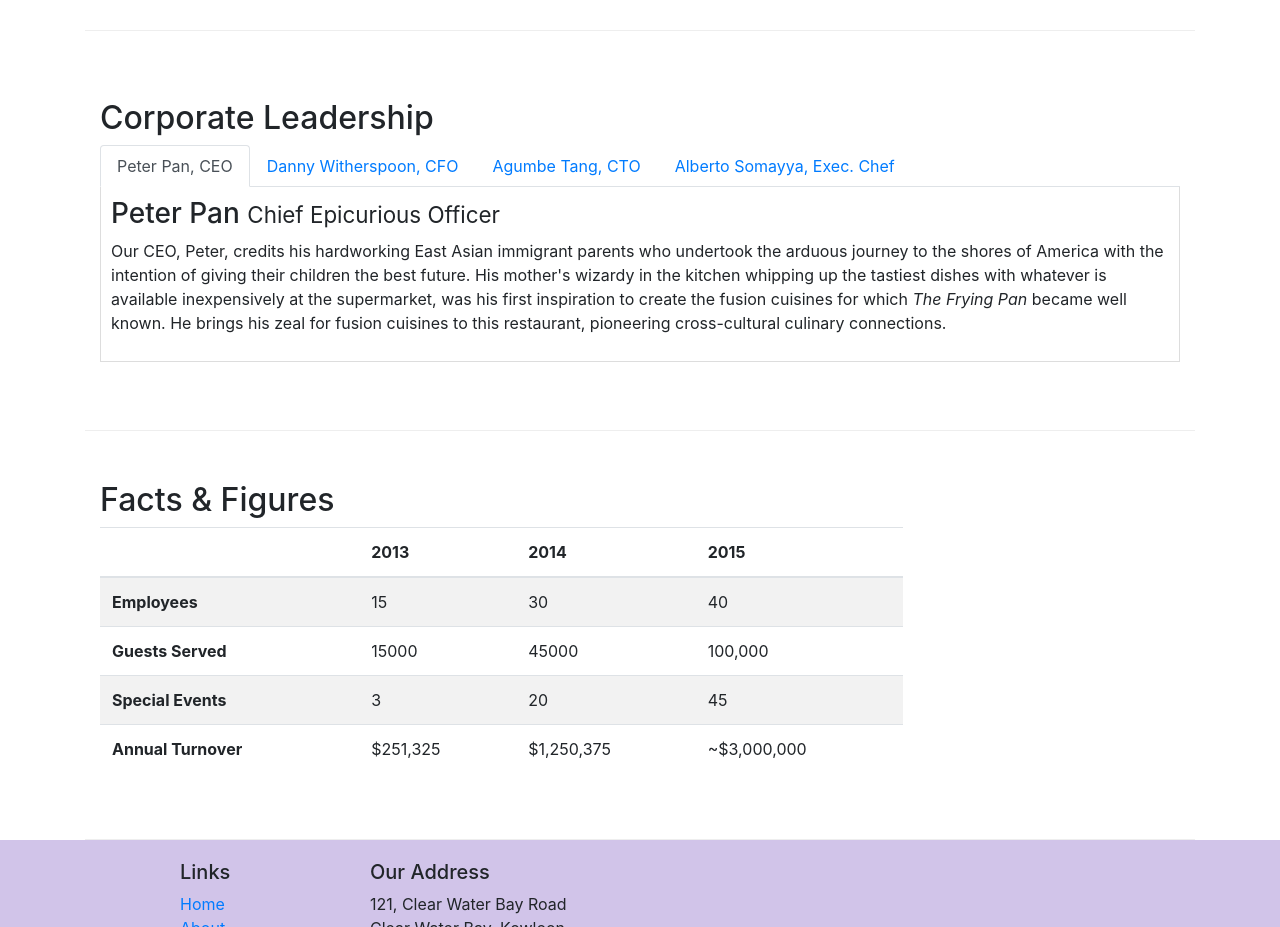
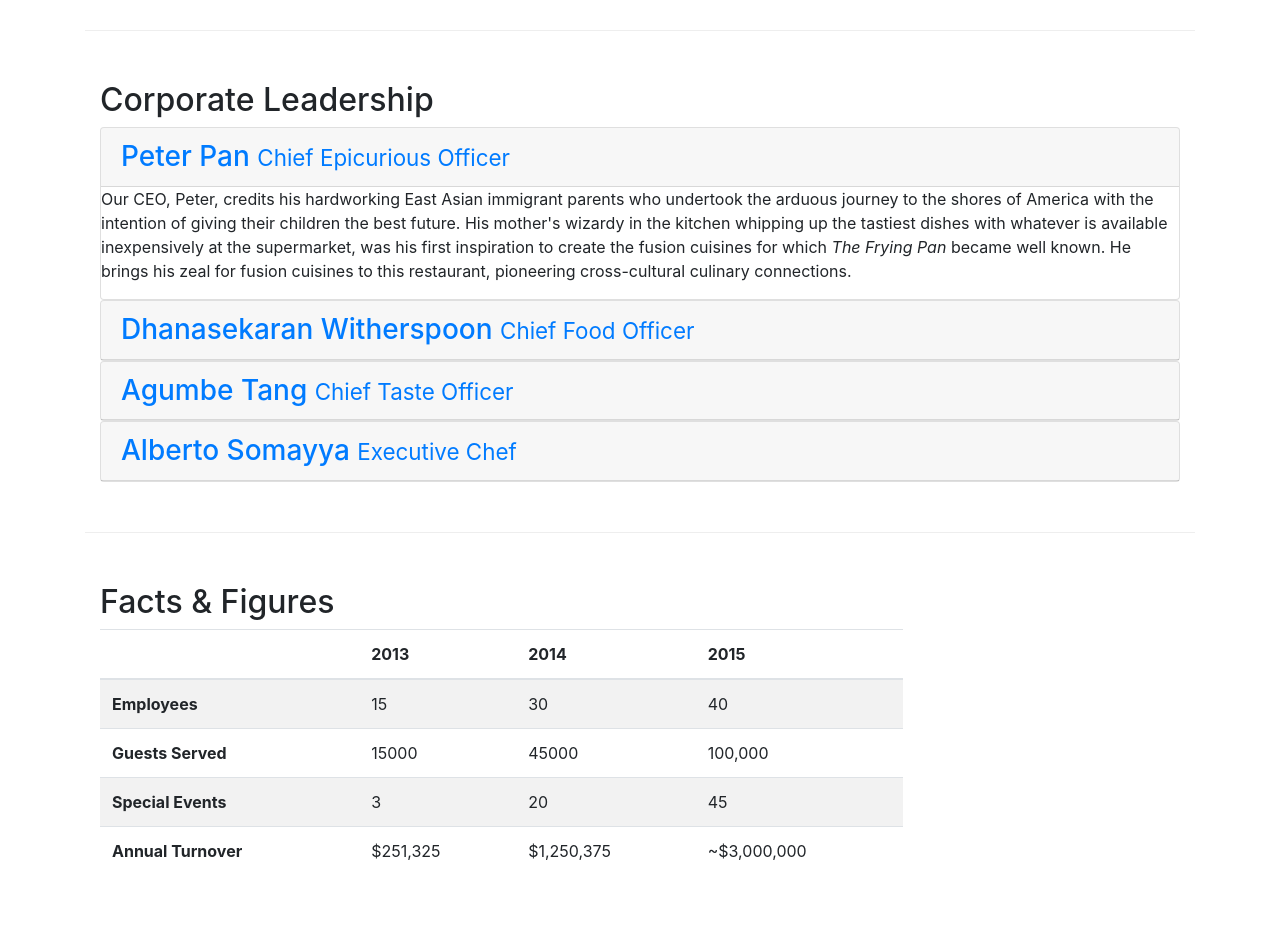
Before and after one commit to weisurya/conFusion, a website: page aboutus.html in a window 1280 px wide. Shown: the part 880-1807 px from the top of the page. Drawn offline with nearby package versions, Linux system fonts and the light colour scheme.

Commit message:
Accordion

```diff
--- a/aboutus.html
+++ b/aboutus.html
@@ -103,6 +103,7 @@
             <div class="col col-sm">
                 <h2>Corporate Leadership</h2>
 
+                <!-- #1 Tabs
                 <ul class="nav nav-tabs">
                     <li class="nav-item">
                         <a class="nav-link active" href="#peter" role="tab" data-toggle="tab">Peter Pan, CEO</a>
@@ -122,25 +123,68 @@
                 </ul>
 
                 <div class="tab-content">
-                    <div role="tabpanel" class="tab-pane fade show active" id="peter">
-                        <h3>Peter Pan <small>Chief Epicurious Officer</small></h3>
-                        <p class="hidden-xs-down">Our CEO, Peter, credits his hardworking East Asian immigrant parents who undertook the arduous journey to the shores of America with the intention of giving their children the best future. His mother's wizardy in the kitchen whipping up the tastiest dishes with whatever is available inexpensively at the supermarket, was his first inspiration to create the fusion cuisines for which <em>The Frying Pan</em> became well known. He brings his zeal for fusion cuisines to this restaurant, pioneering cross-cultural culinary connections.</p>
+                        <div role="tabpanel" class="tab-pane fade show active" id="peter">
+                -->
+
+                <div id="accordion" role="tablist">
+                     <div class="card">
+                        <div class="card-header" role="tab" id="peterhead">
+                        <h3 class="mb-0">
+                            <a data-toggle="collapse" data-parent="#accordion" href="#peter">
+                            Peter Pan <small>Chief Epicurious Officer</small>
+                            </a>
+                        </h3>
+                     </div>
+                    <div role="tabpanel" class="collapse show" id="peter">
+                            <div class="card-block">
+                                <p class="hidden-xs-down">Our CEO, Peter, credits his hardworking East Asian immigrant parents who undertook the arduous journey to the shores of America with the intention of giving their children the best future. His mother's wizardy in the kitchen whipping up the tastiest dishes with whatever is available inexpensively at the supermarket, was his first inspiration to create the fusion cuisines for which <em>The Frying Pan</em> became well known. He brings his zeal for fusion cuisines to this restaurant, pioneering cross-cultural culinary connections.</p>
+                            </div>
+                        </div>
                     </div>
 
-                    <div role="tabpanel" class="tab-pane fade" id="danny">
-                        <h3>Dhanasekaran Witherspoon <small>Chief Food Officer</small></h3>
-                        <p class="hidden-xs-down">Our CFO, Danny, as he is affectionately referred to by his colleagues, comes from a long established family tradition in farming and produce. His experiences growing up on a farm in the Australian outback gave him great appreciation for varieties of food sources. As he puts it in his own words, <em>Everything that runs, wins, and everything that stays, pays!</em></p>
+                    <div class="card">
+                        <div class="card-header" role="tab" id="dannyhead">
+                            <h3 class="mb-0">
+                                <a class="collapsed" data-toggle="collapse" data-parent="#accordion" href="#danny">
+                                Dhanasekaran Witherspoon <small>Chief Food Officer</small>
+                                </a>
+                            </h3>
+                        </div>
+                        <div role="tabpanel" class="collapse" id="danny">
+                            <div class="card-block">
+                            <p class="hidden-xs-down">Our CFO, Danny, as he is affectionately referred to by his colleagues, comes from a long established family tradition in farming and produce. His experiences growing up on a farm in the Australian outback gave him great appreciation for varieties of food sources. As he puts it in his own words, <em>Everything that runs, wins, and everything that stays, pays!</em></p>
+                            </div>
+                        </div>
                     </div>
 
-                    <div role="tabpanel" class="tab-pane fade" id="agumbe">
-                        <h3>Agumbe Tang <small>Chief Taste Officer</small></h3>
-                        <p class="hidden-xs-down">Blessed with the most discerning gustatory sense, Agumbe, our CTO, personally ensures that every dish that we serve meets his exacting tastes. Our chefs dread the tongue lashing that ensues if their dish does not meet his exacting standards. He lives by his motto, <em>You click only if you survive my lick.</em></p>
+                    <div class="card">
+                        <div class="card-header" role="tab" id="agumbehead">
+                            <h3 class="mb-0">
+                                <a class="collapsed" data-toggle="collapse" data-parent="#accordion" href="#agumbe">
+                                Agumbe Tang <small>Chief Taste Officer</small></a>
+                            </h3>
+                        </div>
+                        <div role="tabpanel" class="collapse" id="agumbe">
+                            <div class="card-block">
+                                <p class="hidden-xs-down">Blessed with the most discerning gustatory sense, Agumbe, our CTO, personally ensures that every dish that we serve meets his exacting tastes. Our chefs dread the tongue lashing that ensues if their dish does not meet his exacting standards. He lives by his motto, <em>You click only if you survive my lick.</em></p>
+                            </div>
+                        </div>
                     </div>
 
-                    <div role="tabpanel" class="tab-pane fade" id="alberto">
-                        <h3>Alberto Somayya <small>Executive Chef</small></h3>
-                        <p class="hidden-xs-down">Award winning three-star Michelin chef with wide International experience having worked closely with whos-who in the culinary world, he specializes in creating mouthwatering Indo-Italian fusion experiences. He says, <em>Put together the cuisines from the two craziest cultures, and you get a winning hit! Amma Mia!</em></p>
+                    <div class="card">
+                        <div class="card-header" role="tab" id="albertohead">
+                            <h3 class="mb-0">
+                                <a class="collapsed" data-toggle="collapse" data-parent="#accordion" href="#alberto">
+                                Alberto Somayya <small>Executive Chef</small></a>
+                            </h3>
+                        </div>
+                        <div role="tabpanel" class="collapse" id="alberto">
+                            <div class="card-block">
+                                <p class="hidden-xs-down">Award winning three-star Michelin chef with wide International experience having worked closely with whos-who in the culinary world, he specializes in creating mouthwatering Indo-Italian fusion experiences. He says, <em>Put together the cuisines from the two craziest cultures, and you get a winning hit! Amma Mia!</em></p>
+                            </div>
+                        </div>
                     </div>
+
                 </div>
             </div>
        </div>
```
